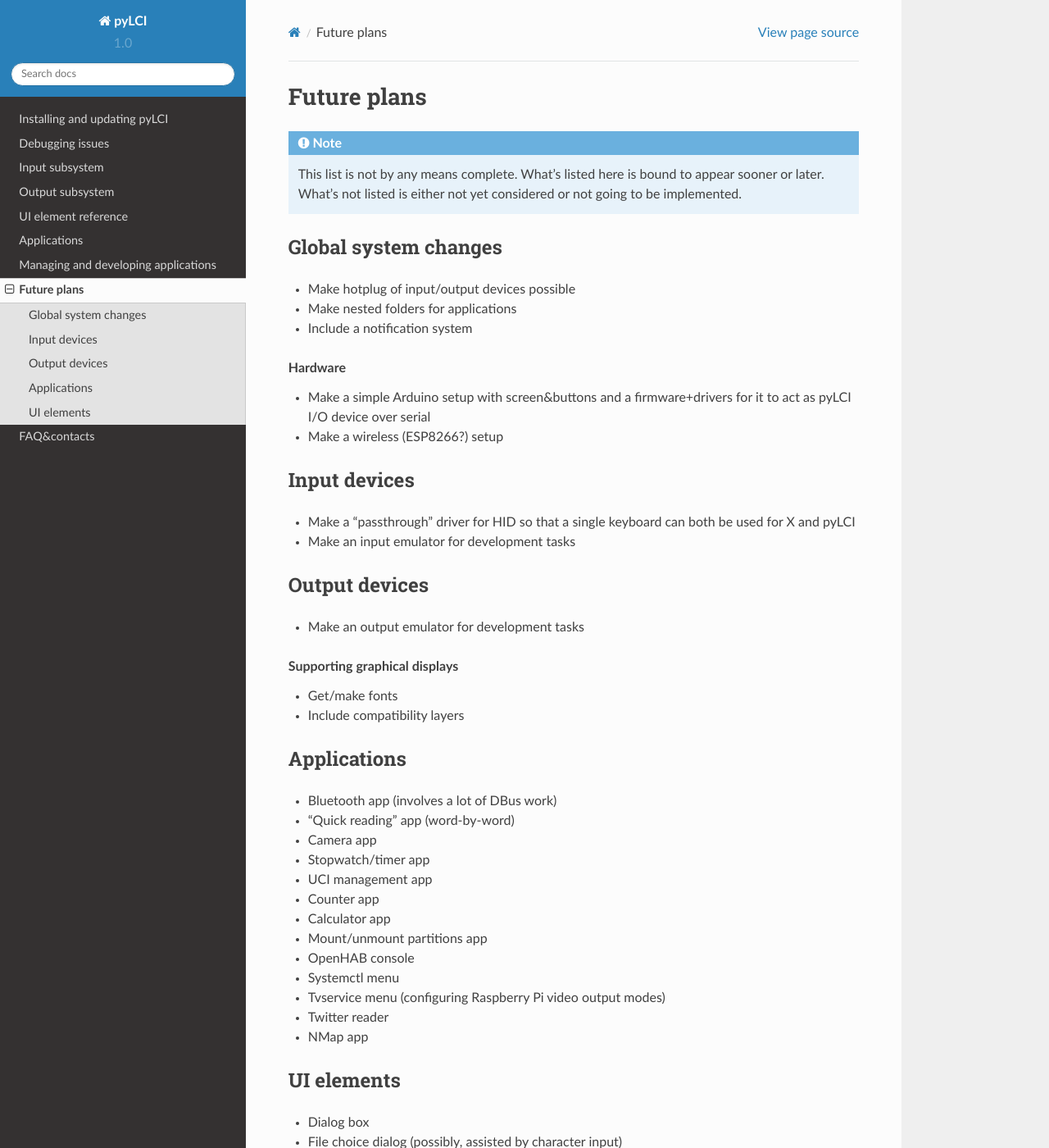
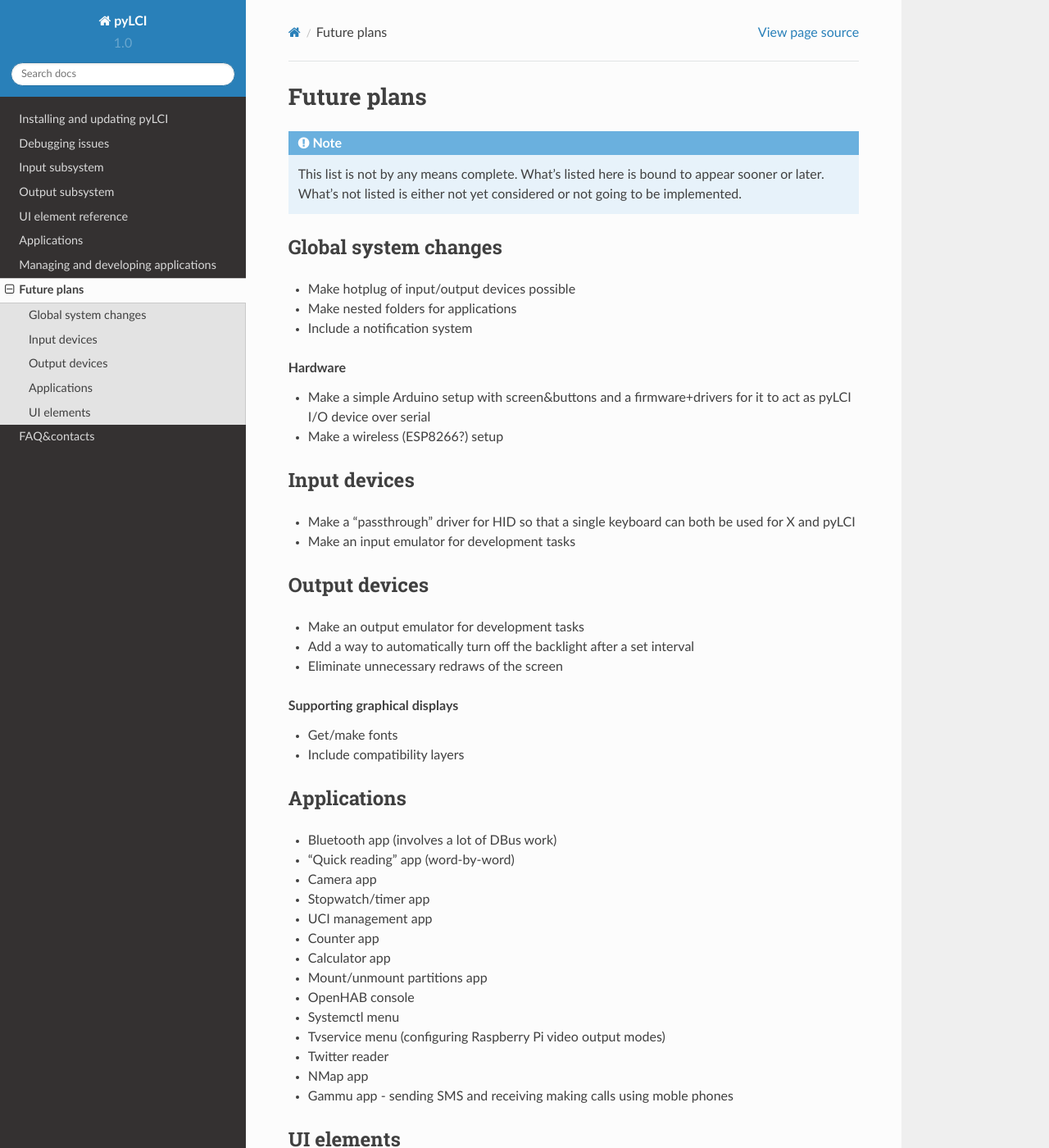
Before and after one commit to CRImier/pyLCI, a Sphinx documentation site: the page built from docs/plans.rst, in a window 1280 px wide and 1400 px high. Shown: the whole window at 82% size. Built offline with Sphinx 7.4.7 and the Read the Docs theme 2.0.0, drawn with Linux system fonts in a browser that asks for light colours.

Commit message:
Update plans.rst

```diff
--- a/docs/plans.rst
+++ b/docs/plans.rst
@@ -29,6 +29,8 @@ Output devices
 ==============
 
 * Make an output emulator for development tasks
+* Add a way to automatically turn off the backlight after a set interval
+* Eliminate unnecessary redraws of the screen
 
 .. rubric:: Supporting graphical displays
 
@@ -52,6 +54,7 @@ Applications
 * Tvservice menu (configuring Raspberry Pi video output modes)
 * Twitter reader
 * NMap app
+* Gammu app - sending SMS and receiving making calls using moble phones
 
 ============
 UI elements
```
